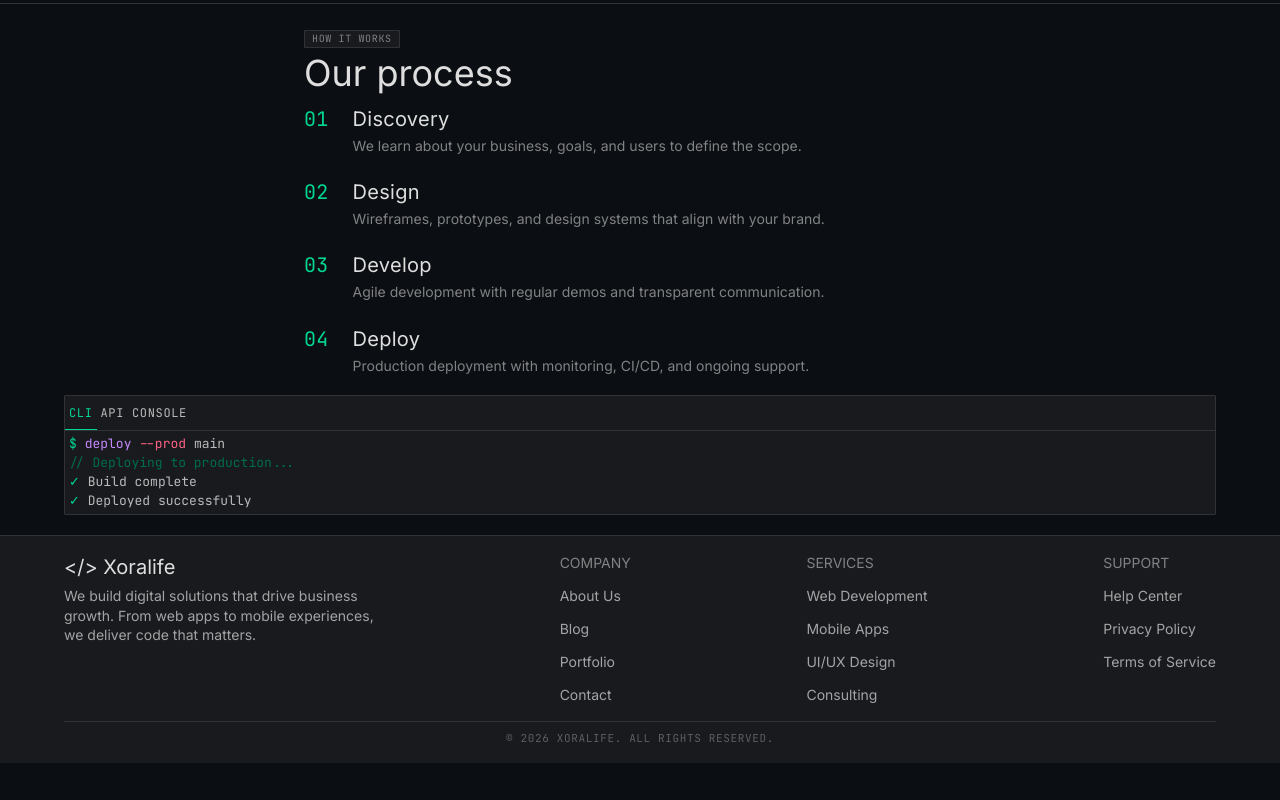
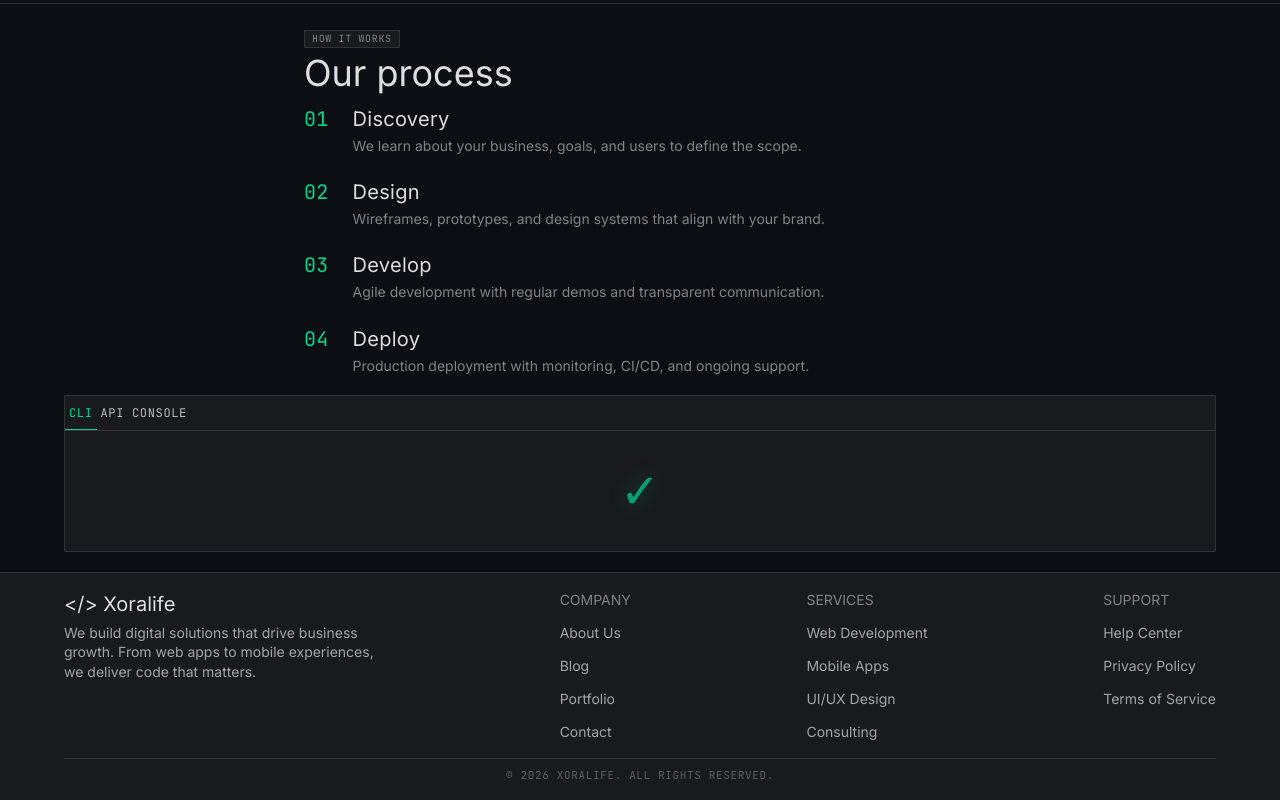
Before and after one commit to xoralife/company-with-opencode, a Next.js app: page /services in a window 1280 px wide. Shown: the part 742-1542 px from the top of the page. Before the commit the page ends 1505 px from the top, so only its background shows below. Built offline with nearby package versions, Linux system fonts and the light colour scheme.

Commit message:
Add terminal typing animation with final check mark

```diff
--- a/app/portfolio/[slug]/page.tsx
+++ b/app/portfolio/[slug]/page.tsx
@@ -29,18 +29,7 @@ export default async function ProjectPage({ params }: { params: Promise<{ slug:
         </div>
 
         <div className="mt-12">
-          <TerminalPanel>
-            <span className="text-[#00d892]">$</span>{" "}
-            <span className="text-[#c58aff]">cd</span>{" "}
-            <span className="text-[#ff6285]">/projects/{project.slug}</span>
-            <br />
-            <span className="text-[#00d892]">$</span>{" "}
-            <span className="text-[#c58aff]">npm</span>{" "}
-            <span className="text-[#ff6285]">run</span>{" "}
-            <span className="text-[#bababb]">build</span>
-            <br />
-            <span className="text-[#006d4a]">// Build completed successfully</span>
-          </TerminalPanel>
+          <TerminalPanel />
         </div>
 
         <div className="mt-12">
--- a/components/TerminalPanel.tsx
+++ b/components/TerminalPanel.tsx
@@ -1,14 +1,56 @@
-interface TerminalPanelProps {
-  children?: React.ReactNode;
+"use client";
+
+import { useState, useEffect } from "react";
+
+interface Part {
+  text: string;
+  color: string;
 }
 
-export default function TerminalPanel({ children }: TerminalPanelProps) {
-  const tabs = ["CLI", "API", "CONSOLE"];
+interface Line {
+  parts: Part[];
+}
+
+const lines: Line[] = [
+  { parts: [{ text: "$ ", color: "#00d892" }, { text: "deploy", color: "#c58aff" }, { text: " --prod", color: "#ff6285" }, { text: " main", color: "#bababb" }] },
+  { parts: [{ text: "// Deploying to production...", color: "#006d4a" }] },
+  { parts: [{ text: "✓ ", color: "#00d892" }, { text: "Build complete", color: "#bababb" }] },
+  { parts: [{ text: "✓ ", color: "#00d892" }, { text: "Deployed successfully", color: "#bababb" }] },
+];
+
+function flattenLines(lines: Line[]): { char: string; color: string; lineEnd: boolean }[] {
+  const result: { char: string; color: string; lineEnd: boolean }[] = [];
+  for (const line of lines) {
+    for (const part of line.parts) {
+      for (const char of part.text) {
+        result.push({ char, color: part.color, lineEnd: false });
+      }
+    }
+    result.push({ char: "\n", color: "#bababb", lineEnd: true });
+  }
+  return result;
+}
+
+const chars = flattenLines(lines);
+
+export default function TerminalPanel() {
+  const [index, setIndex] = useState(0);
+  const [showCheck, setShowCheck] = useState(false);
+
+  useEffect(() => {
+    if (index >= chars.length) {
+      const t = setTimeout(() => setShowCheck(true), 600);
+      return () => clearTimeout(t);
+    }
+    const delay = chars[index].lineEnd ? 400 : 35;
+    const t = setTimeout(() => setIndex(index + 1), delay);
+    return () => clearTimeout(t);
+  }, [index]);
 
   return (
     <div className="overflow-hidden rounded-[1px] border border-[#303235]" style={{ backgroundColor: "#181a1d" }}>
       <div className="flex border-b border-[#303235]">
-        {tabs.map((tab, i) => (
+        {["CLI", "API", "CONSOLE"].map((tab, i) => (
           <button
             key={tab}
             className={`px-4 py-2 font-[family-name:var(--font-mono)] text-[12px] font-[400] uppercase tracking-[0.053em] transition-colors ${
@@ -21,21 +63,25 @@ export default function TerminalPanel({ children }: TerminalPanelProps) {
           </button>
         ))}
       </div>
-      <div className="p-4 font-[family-name:var(--font-mono)] text-[13px] font-[400] leading-[1.45] text-[#bababb]">
-        {children || (
+      <div className="relative min-h-[120px] p-4 font-[family-name:var(--font-mono)] text-[13px] font-[400] leading-[1.45] text-[#bababb]">
+        {showCheck ? (
+          <div className="absolute inset-0 flex animate-pulse items-center justify-center">
+            <span className="text-[48px] text-[#00d892]" style={{ textShadow: "0 0 20px rgba(0,216,146,0.5)" }}>
+              &#10003;
+            </span>
+          </div>
+        ) : (
           <>
-            <span className="text-[#00d892]">$</span>{" "}
-            <span className="text-[#c58aff]">deploy</span>{" "}
-            <span className="text-[#ff6285]">--prod</span>{" "}
-            <span className="text-[#bababb]">main</span>
-            <br />
-            <span className="text-[#006d4a]">// Deploying to production...</span>
-            <br />
-            <span className="text-[#00d892]">✓</span>{" "}
-            <span className="text-[#bababb]">Build complete</span>
-            <br />
-            <span className="text-[#00d892]">✓</span>{" "}
-            <span className="text-[#bababb]">Deployed successfully</span>
+            {chars.slice(0, index).map((c, i) =>
+              c.lineEnd ? (
+                <br key={i} />
+              ) : (
+                <span key={i} style={{ color: c.color }}>
+                  {c.char}
+                </span>
+              )
+            )}
+            <span className="ml-0.5 inline-block h-[14px] w-[2px] animate-pulse bg-[#00d892]" />
           </>
         )}
       </div>
```
